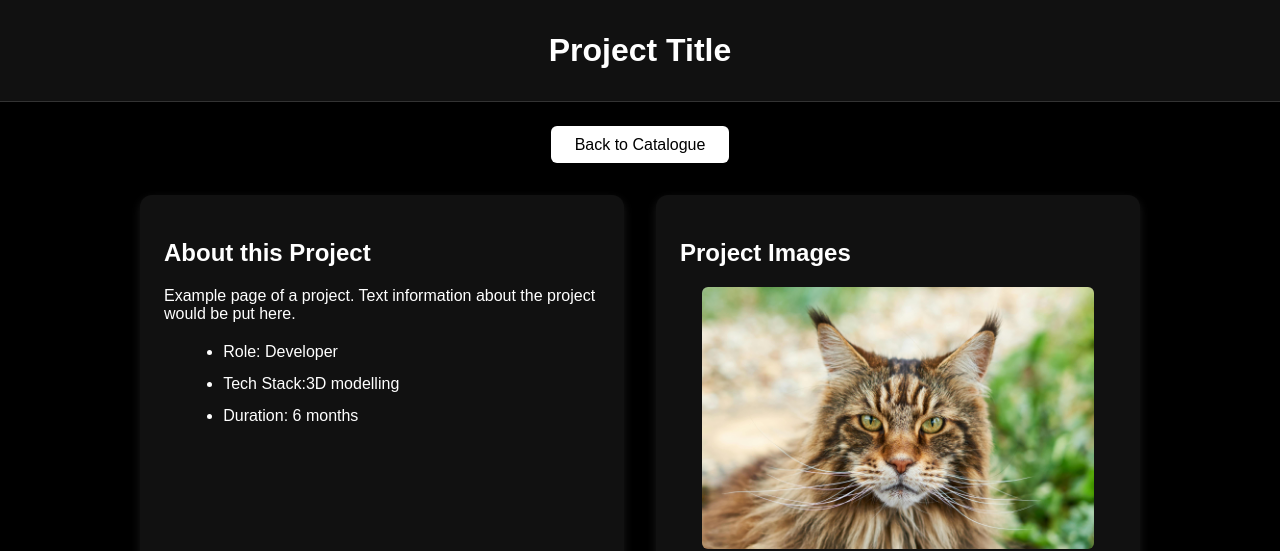
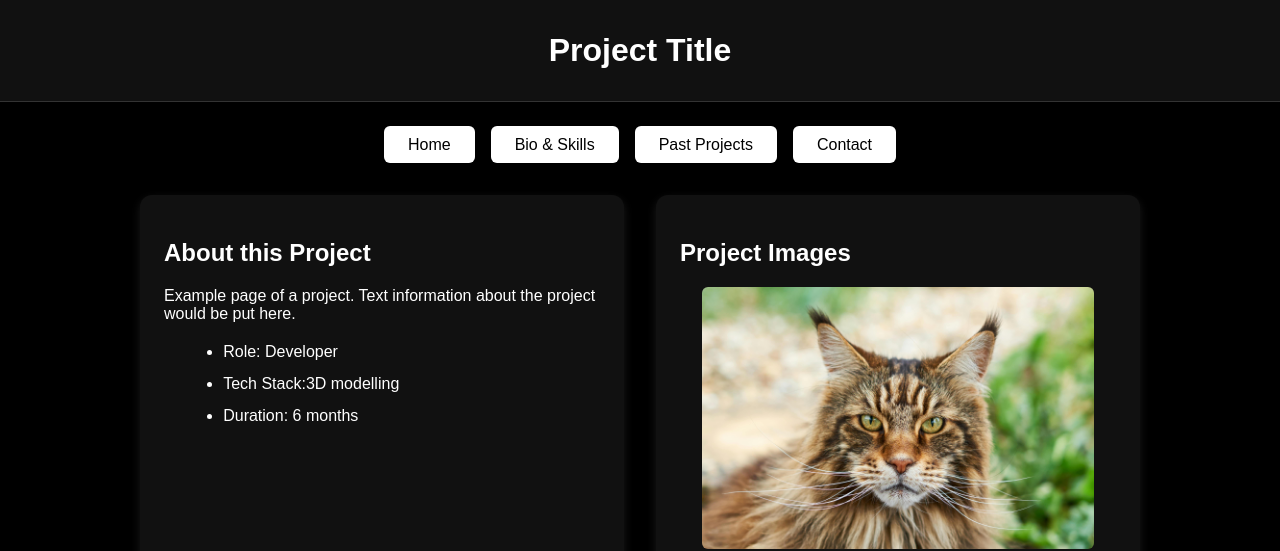
Before and after one commit to aleksicvirolainen-sketch/aleksi.virolainen, a plain HTML site: page projects/project1.html in a window 1280 px wide. Shown: the top 551 px of the page. Drawn offline with Linux system fonts and the light colour scheme; files whose address does not match are found by name.

Commit message:
Update project1.html

```diff
--- a/projects/project1.html
+++ b/projects/project1.html
@@ -12,7 +12,10 @@
   </header>
 
 <nav class="main-nav" id="main-nav">
-  <a href="past_projects.html" class="nav-button">Back to Catalogue</a>
+  <a href="index.html" class="nav-button">Home</a>
+  <a href="bio_and_skills.html" class="nav-button">Bio & Skills</a>
+  <a href="past_projects.html" class="nav-button">Past Projects</a>
+  <a href="contact_info.html" class="nav-button">Contact</a>
 </nav>
 
   <div class="contact-grid">
```
